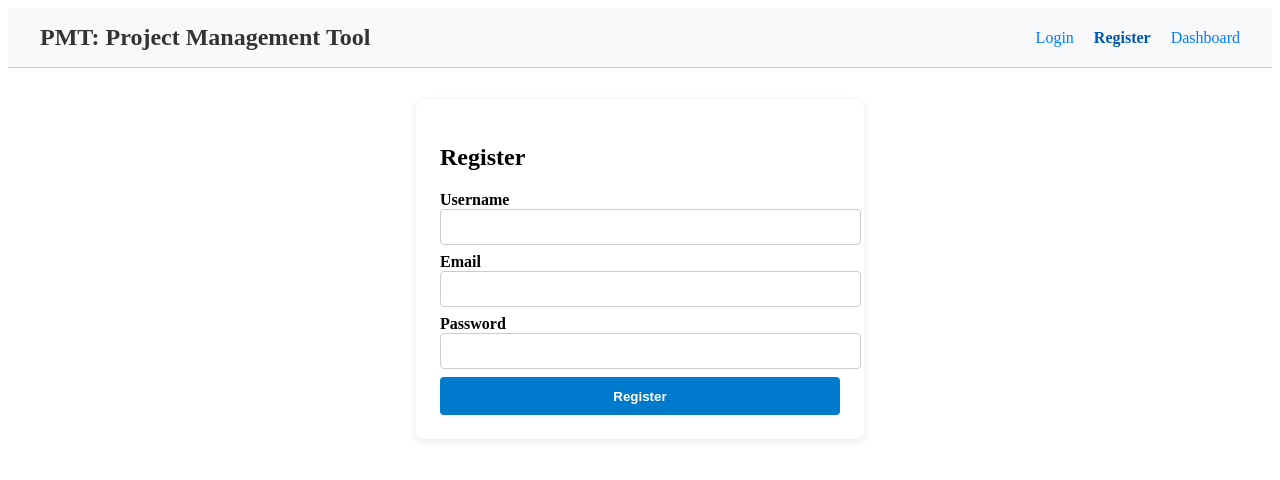
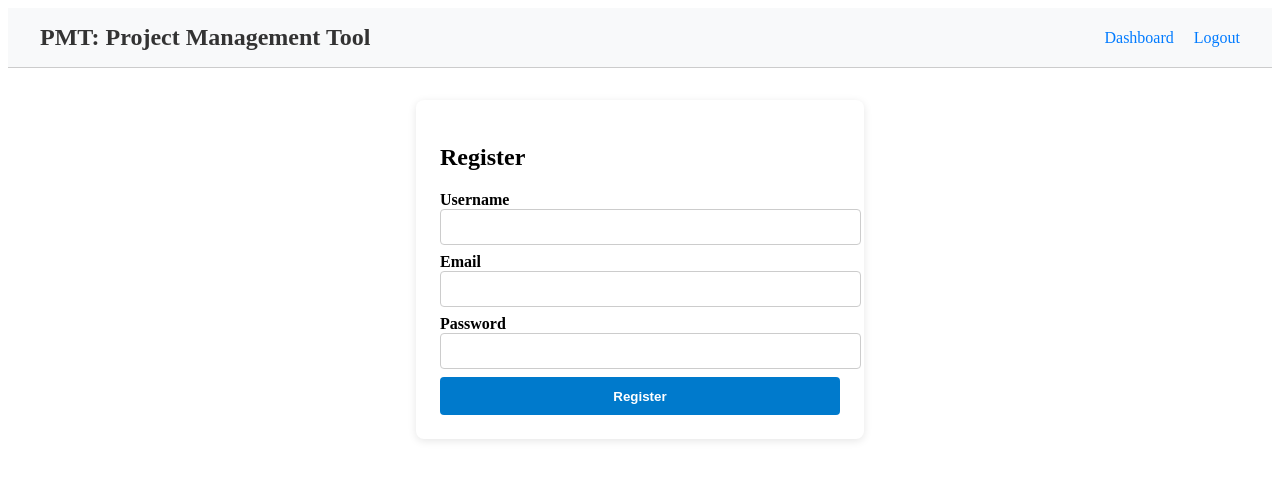
Before and after one commit to katamaric/PMT, an Angular app in the folder pmt-frontend/: page /register in a window 1280 px wide. Shown: the top 480 px of the page. Built offline with nearby package versions, Linux system fonts and the light colour scheme; sample sign-in values are in the browser's storage.

Commit message:
dynamic nav with logout

```diff
--- a/pmt-frontend/src/app/app.component.html
+++ b/pmt-frontend/src/app/app.component.html
@@ -1,13 +1,14 @@
-<div class="app-container">
+<div *ngIf="authChecked" class="app-container">
   <header class="navbar">
     <h1 class="logo">PMT: Project Management Tool</h1>
     <nav class="nav-links">
-      <a routerLink="/login" routerLinkActive="active">Login</a>
-      <a routerLink="/register" routerLinkActive="active">Register</a>
-      <a routerLink="/dashboard" routerLinkActive="active">Dashboard</a>
+      <a *ngIf="!(isLoggedIn$ | async)" routerLink="/login" routerLinkActive="active">Login</a>
+      <a *ngIf="!(isLoggedIn$ | async)" routerLink="/register" routerLinkActive="active">Register</a>
+
+      <a *ngIf="isLoggedIn$ | async" routerLink="/dashboard" routerLinkActive="active">Dashboard</a>
+      <button *ngIf="isLoggedIn$ | async" class="nav-link-button" (click)="logout()">Logout</button>
     </nav>
   </header>
 
   <router-outlet></router-outlet>
-
 </div>
--- a/pmt-frontend/src/app/app.component.scss
+++ b/pmt-frontend/src/app/app.component.scss
@@ -18,9 +18,30 @@
   text-decoration: none;
   color: #007bff;
   font-weight: 500;
+  font-family: inherit;
+  font-size: 1rem;
+  line-height: 1.5;
 }
 
 .nav-links a.active {
   font-weight: bold;
   color: #0056b3;
 }
+
+/* Logout button styled like links */
+.nav-link-button {
+  background: none;
+  border: none;
+  color: #007bff;
+  font-weight: 500;
+  font-family: inherit;
+  font-size: 1rem;
+  line-height: 1.5;
+  cursor: pointer;
+  padding: 0;
+  margin-left: 20px;
+}
+
+.nav-link-button:hover {
+  color: #0056b3;
+}
--- a/pmt-frontend/src/app/app.component.ts
+++ b/pmt-frontend/src/app/app.component.ts
@@ -1,4 +1,7 @@
 import { Component } from '@angular/core';
+import { AuthService } from './auth/auth.service';
+import { firstValueFrom, Observable } from 'rxjs';
+import { Router } from '@angular/router';
 
 @Component({
   selector: 'app-root',
@@ -7,4 +10,24 @@ import { Component } from '@angular/core';
 })
 export class AppComponent {
   title = 'pmt-frontend';
+  public isLoggedIn$!: Observable<boolean>;
+  authChecked = false;
+
+  constructor(public authService: AuthService, public router: Router) {
+    this.isLoggedIn$ = this.authService.isLoggedIn$;
+  }
+
+  async ngOnInit() {
+    const isLoggedIn = await firstValueFrom(this.authService.isLoggedIn$);
+    this.authChecked = true;
+
+    if (window.location.pathname === '/') {
+      this.router.navigate([isLoggedIn ? '/dashboard' : '/login']);
+    }
+  }
+
+  logout(): void {
+    this.authService.logout();
+    this.router.navigate(['/login']);
+  }
 }
--- a/pmt-frontend/src/app/auth/auth.service.ts
+++ b/pmt-frontend/src/app/auth/auth.service.ts
@@ -1,6 +1,7 @@
 import { Injectable } from '@angular/core';
 import { HttpClient } from '@angular/common/http';
-import { Observable } from 'rxjs';
+import { BehaviorSubject, Observable } from 'rxjs';
+import { tap } from 'rxjs/operators';
 
 @Injectable({
   providedIn: 'root'
@@ -8,15 +9,26 @@ import { Observable } from 'rxjs';
 export class AuthService {
   private apiUrl = 'http://localhost:8080/api/auth';
 
-  constructor(private http: HttpClient) { }
+  private loggedIn = new BehaviorSubject<boolean>(!!localStorage.getItem('currentUser'));
+  public isLoggedIn$ = this.loggedIn.asObservable();
+
+  constructor(private http: HttpClient) {}
 
   register(user: { username: string, email: string, password: string }): Observable<any> {
-    return this.http.post(`${this.apiUrl}/register`, user, {
-      responseType: 'text'
-    });
+    return this.http.post(`${this.apiUrl}/register`, user, { responseType: 'text' });
   }
 
   login(user: { email: string, password: string }): Observable<any> {
-    return this.http.post(`${this.apiUrl}/login`, user);
+    return this.http.post(`${this.apiUrl}/login`, user).pipe(
+      tap((response: any) => {
+        localStorage.setItem('currentUser', JSON.stringify(response));
+        this.loggedIn.next(true);
+      })
+    );
+  }
+
+  logout(): void {
+    localStorage.removeItem('currentUser');
+    this.loggedIn.next(false);
   }
 }
--- /dev/null
+++ b/pmt-frontend/src/app/guards/auth.guard.ts
@@ -0,0 +1,25 @@
+import { Injectable } from '@angular/core';
+import { CanActivate, Router } from '@angular/router';
+import { Observable } from 'rxjs';
+import { map, take } from 'rxjs/operators';
+import { AuthService } from '../auth/auth.service';
+
+@Injectable({
+  providedIn: 'root'
+})
+export class AuthGuard implements CanActivate {
+  constructor(private authService: AuthService, private router: Router) {}
+
+  canActivate(): Observable<boolean> {
+    return this.authService.isLoggedIn$.pipe(
+      take(1),
+      map(isLoggedIn => {
+        if (!isLoggedIn) {
+          this.router.navigate(['/login']);
+          return false;
+        }
+        return true;
+      })
+    );
+  }
+}
```
Also changed, not shown: pmt-frontend/src/app/app-routing.module.ts (+15 -6 lines), 1 other file (tests, documents, lock files or other folders).
